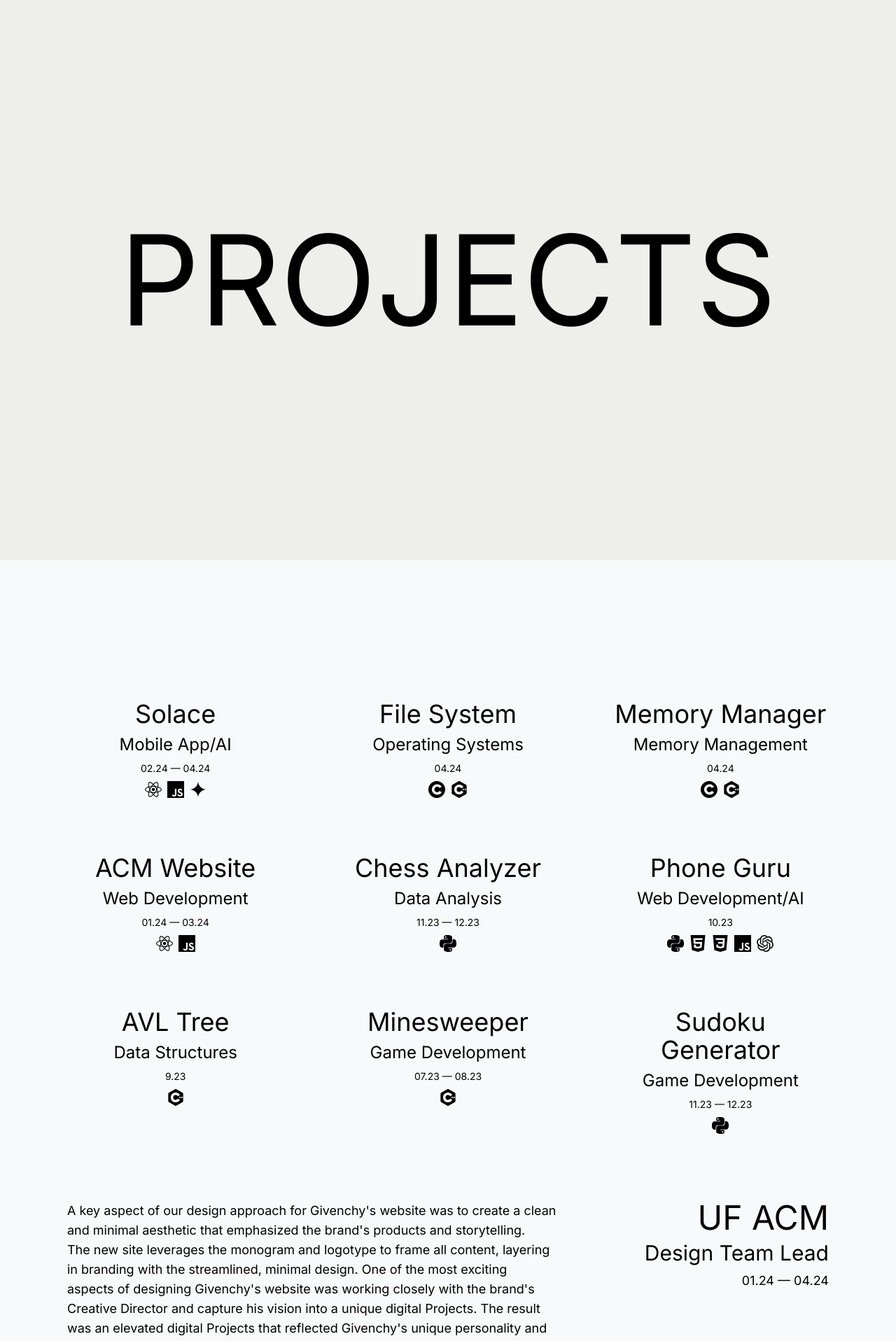
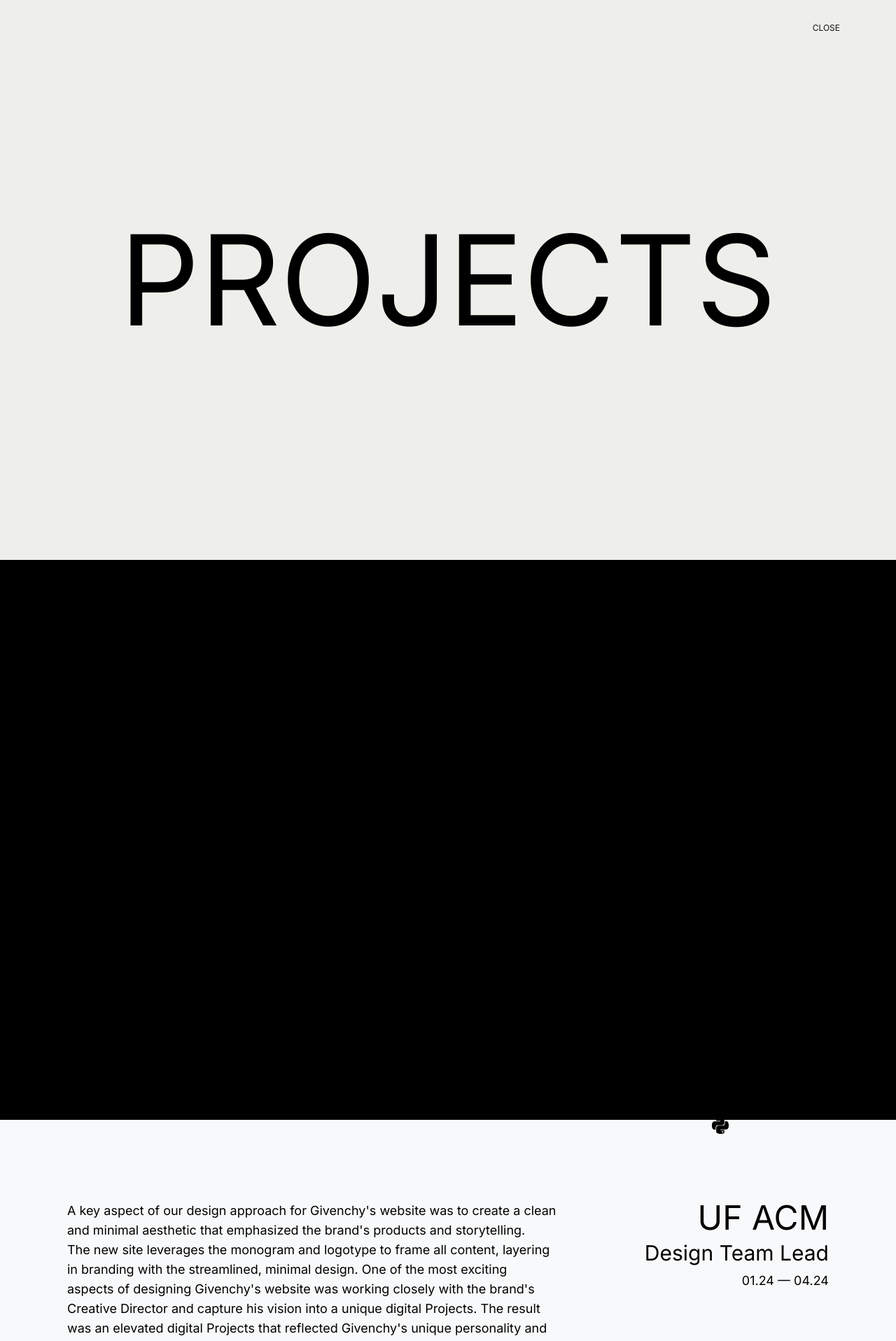
Before and after one commit to a1exanderklein/personal, a React (Create React App) app: page /projects in a window 1280 px wide. Shown: the top 1916 px of the page at 70% size. Built offline with nearby package versions, Linux system fonts and the light colour scheme.

Commit message:
Added Slide Up transition to headers

```diff
--- a/package.json
+++ b/package.json
@@ -3,6 +3,7 @@
   "version": "0.1.0",
   "private": true,
   "dependencies": {
+    "@studio-freight/react-lenis": "^0.0.47",
     "@testing-library/jest-dom": "^5.17.0",
     "@testing-library/react": "^13.4.0",
     "@testing-library/user-event": "^13.5.0",
--- a/src/App.css
+++ b/src/App.css
@@ -41,9 +41,16 @@ body {
   100% { transform: rotate(360deg); }
 }
 
+.transition-cover {
+  position: fixed;
+  bottom: -100%;
+  left: 0;
+  width: 100%;
+  height: 100%;
+  z-index: 50;
+  transition: bottom 0.5s ease-in-out;
+}
 
-/* Example CSS for slide-up transition */
-.slide-up {
-    transform: translateY(-100%);
-    transition: transform 1s ease-in-out;
+.transition-cover.slide-up {
+  bottom: 0;
 }
--- a/src/components/Header.jsx
+++ b/src/components/Header.jsx
@@ -1,24 +1,23 @@
-import React, { useState } from 'react';
-import { useNavigate } from 'react-router-dom'; // Updated import for React Router v6
+import React from 'react';
+import { useNavigate } from 'react-router-dom';
 
-function Header(item) {
-    const [isTransitioning, setIsTransitioning] = useState(false);
-    const navigate = useNavigate(); // Updated navigation hook
+function Header({ title, link, handleTransition }) {
+    const navigate = useNavigate();
 
     const handleClick = (e) => {
         e.preventDefault();
-        setIsTransitioning(true);
+        handleTransition();
         setTimeout(() => {
-            navigate(item.link); // Updated navigation function
-        }, 1000); // Adjust the timeout duration to match the transition duration
+            navigate(link);
+        }, 1000); // Match the timeout duration to the transition duration
     };
 
     return (
         <section className="relative z-20 pointer-events-none">
-            <div className={`px-gx md:h-[33vh] h-[70vh] flex justify-center items-center transition-transform duration-1000 ${isTransitioning ? 'slide-up' : ''}`}>
+            <div className="px-gx md:h-[33vh] h-[70vh] flex justify-center items-center transition-transform duration-1000">
                 <h2 className="w-10/12 text-center text-[14.8vw] uppercase">
-                    <a href={item.link} onClick={handleClick} className="pointer-events-auto text-center flex items-center justify-center text-white">
-                        {item.title}
+                    <a href={link} onClick={handleClick} className="pointer-events-auto text-center flex items-center justify-center text-white">
+                        {title}
                     </a>
                 </h2>
             </div>
--- a/src/components/TitleCard.jsx
+++ b/src/components/TitleCard.jsx
@@ -1,5 +1,5 @@
-import { useState, useEffect, useRef } from 'react';
-import { ReactLenis, useLenis } from 'lenis/react';
+import { useState, useEffect } from 'react';
+import { ReactLenis, useLenis } from '@studio-freight/react-lenis';
 import AnimatedText from '../utils/AnimatedText';
 import Header from './Header';
 
@@ -7,8 +7,14 @@ function TitleCard() {
     const [scrollPosition, setScrollPosition] = useState(0);
     const [showScrollText, setShowScrollText] = useState(true);
     const [isSpinning, setIsSpinning] = useState(false);
+    const [isTransitioning, setIsTransitioning] = useState(false);
 
     const targetScrollPosition = 1500; // Change this value to set the point where scaling should start increasing again
+
+    useEffect(() => {
+        // Scroll to the top when the component mounts
+        window.scrollTo(0, 0);
+    }, []);
 
     const lenis = useLenis(({ scroll }) => {
         setScrollPosition(scroll);
@@ -19,14 +25,21 @@ function TitleCard() {
     let navOpacity;
     if (scrollPosition <= targetScrollPosition) {
         navScale = Math.max(1 - (scrollPosition * 0.00135), 0.7); // Scale down but not below 0.7
-        navOpacity = Math.max(1 - (scrollPosition * 0.001), 0.5); // Adjust opacity if needed
+        navOpacity = Math.max(1 - (scrollPosition * 0.001), 0.7); // Adjust opacity if needed
     } else {
         navScale = Math.min(0.7 + ((scrollPosition - targetScrollPosition) * 0.00135), 1); // Scale back up but not above 1
-        navOpacity = Math.min(0.5 + ((scrollPosition - targetScrollPosition) * 0.001), 1); // Scale back up but not above 1
+        navOpacity = Math.min(0.7 + ((scrollPosition - targetScrollPosition) * 0.001), 1); // Scale back up but not above 1
     }
 
     const handleSVGClick = () => {
         setIsSpinning(!isSpinning);
+    };
+
+    const handleTransition = () => {
+        setIsTransitioning(true);
+        setTimeout(() => {
+            setIsTransitioning(false);
+        }, 1000);
     };
 
     return (
@@ -52,21 +65,22 @@ function TitleCard() {
                     <div className="flex justify-between"></div>
                     <ul className="flex justify-between mt-5">
                         <li>
-                            <AnimatedText text="INFO" path="/info"/>
+                            <AnimatedText text="INFO" path="/info" />
                         </li>
                         <li>
-                            <AnimatedText text="CONTACT" path="/contact"/>
+                            <AnimatedText text="CONTACT" path="/contact" />
                         </li>
                     </ul>
                 </nav>
             </div>
             <div>
+                <div className={`transition-cover ${isTransitioning ? 'slide-up' : ''} bg-[#EEEEEA]`}></div>
                 <figure data-track="nav" className="h-[120vh] flex items-end justify-center pb-[20vh]">
                     {showScrollText && <p data-a="scrollExp" className="scrollExp z-20 fixed text-[10px] pb-5 text-white">SCROLL TO EXPLORE</p>}
                 </figure>
-                <Header title="Experience" link="/experience"/>
-                <Header title="Projects" link="/projects"/>
-                <Header title="Leadership" link="/leadership"/>
+                <Header title="Experience" link="/experience" handleTransition={handleTransition} />
+                <Header title="Projects" link="/projects" handleTransition={handleTransition} />
+                <Header title="Leadership" link="/leadership" handleTransition={handleTransition} />
                 <figure data-track="nav" className="h-[120vh] flex items-end justify-center pb-[20vh]"></figure>
             </div>
         </ReactLenis>
--- a/src/screens/Experience.jsx
+++ b/src/screens/Experience.jsx
@@ -1,5 +1,6 @@
 import { useState, useEffect } from 'react';
-import { ReactLenis, useLenis } from 'lenis/react';
+import { ReactLenis, useLenis } from '@studio-freight/react-lenis'
+import AnimatedText from '../utils/AnimatedText';
 
 function Experience() {
   const [scrollPosition, setScrollPosition] = useState(0);
@@ -25,6 +26,9 @@ function Experience() {
 
   return (
     <ReactLenis root>
+      <div className="fixed top-8 right-20 text-xs mix-blend-difference text-white">
+        <AnimatedText text="CLOSE" path="/" />
+      </div>
       <div className='text-black'>
         {/* Title Section */}
         <div className='flex w-screen h-screen flex items-center justify-center'>
--- a/src/screens/Projects.jsx
+++ b/src/screens/Projects.jsx
@@ -2,10 +2,19 @@ import { useState, useEffect } from 'react';
 import { ReactLenis, useLenis } from 'lenis/react';
 import ProjectCard from '../components/ProjectCard';
 import { SiCoursera, SiCplusplus, SiCss3, SiGooglegemini, SiHtml5, SiJavascript, SiOpenai, SiPython, SiReact } from "react-icons/si";
+import AnimatedText from '../utils/AnimatedText';
 
 function Projects() {
   const [scrollPosition, setScrollPosition] = useState(0);
   const [showScrollText, setShowScrollText] = useState(true);
+  const [isTransitioning, setIsTransitioning] = useState(false);
+
+  const handleTransition = () => {
+    setIsTransitioning(true);
+    setTimeout(() => {
+        setIsTransitioning(false);
+    }, 1000);
+  };
 
   const projects = [
     {
@@ -84,6 +93,10 @@ function Projects() {
 
   return (
     <ReactLenis root>
+      <div className={`transition-cover ${isTransitioning ? 'slide-up' : ''} bg-black`}></div>
+      <div className="fixed top-8 right-20 text-xs mix-blend-difference text-white">
+        <AnimatedText handleTransition={handleTransition} text="CLOSE" path="/" />
+      </div>
       <div className='text-black'>
         <div className='flex w-screen h-screen flex items-center justify-center'>
           <h1 className='text-[14vw] uppercase'>Projects</h1>
--- /dev/null
+++ b/src/utils/Lenis.jsx
@@ -0,0 +1,18 @@
+import { ReactLenis } from '@studio-freight/react-lenis'
+
+function Lenis({ children }) {
+  const lenisOptions = {
+    lerp: 0.1,
+    duration: 1.5,
+    smoothTouch: false, // smooth scroll for touch devices
+    smooth: true,
+  };
+
+  return (
+    <ReactLenis root options={lenisOptions}>
+      {children}
+    </ReactLenis>
+  );
+}
+
+export default Lenis;
```
Also changed, not shown: 1 other file (tests, documents, lock files or other folders).
